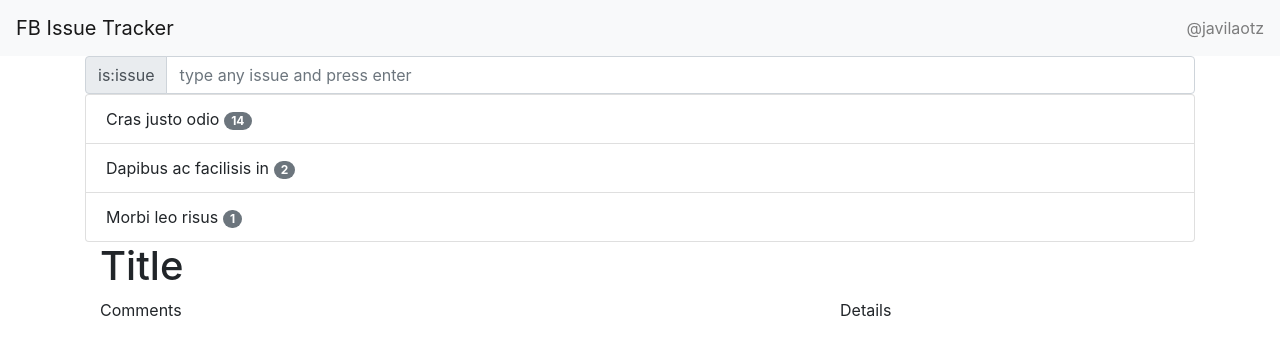
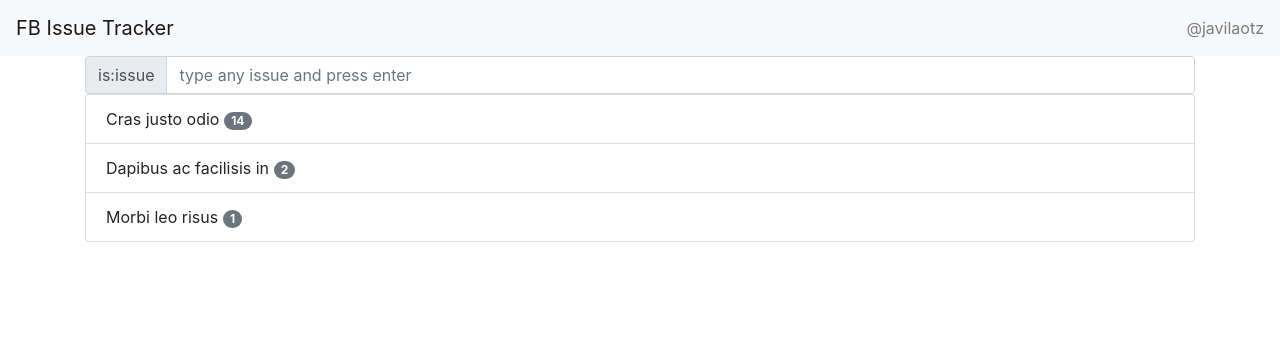
Before and after one commit to javilaotz/facebook-issue-tracker, a React (Create React App) app: page / in a window 1280 px wide. Shown: the top 356 px of the page. Built offline with nearby package versions, Linux system fonts and the light colour scheme.

Commit message:
Applying routing

```diff
--- a/package.json
+++ b/package.json
@@ -8,6 +8,7 @@
     "@testing-library/user-event": "^7.2.1",
     "react": "^16.13.1",
     "react-dom": "^16.13.1",
+    "react-router-dom": "^5.2.0",
     "react-scripts": "3.4.3"
   },
   "scripts": {
--- a/src/App.js
+++ b/src/App.js
@@ -1,5 +1,6 @@
 import React from 'react';
 import { Container } from 'reactstrap';
+import { Switch, Route } from 'react-router-dom';
 import Header from './components/Header/Header';
 import SearchBox from './components/SearchBox/SearchBox';
 import Results from './components/Results/Results';
@@ -11,8 +12,10 @@
       <Header />
       <Container>
         <SearchBox />
-        <Results />
-        <Result />
+        <Switch>
+          <Route exact path="/" component={Results} />
+          <Route exact path="/result" component={Result} />
+        </Switch>
       </Container>
     </div>
   );
--- a/src/index.js
+++ b/src/index.js
@@ -3,11 +3,14 @@
 import 'bootstrap/dist/css/bootstrap.min.css';
 import './index.css';
 import App from './App';
+import { BrowserRouter } from 'react-router-dom';
 import * as serviceWorker from './serviceWorker';
 
 ReactDOM.render(
   <React.StrictMode>
-    <App />
+    <BrowserRouter>
+      <App />
+    </BrowserRouter>
   </React.StrictMode>,
   document.getElementById('root')
 );
```
Also changed, not shown: 1 other file (tests, documents, lock files or other folders).
